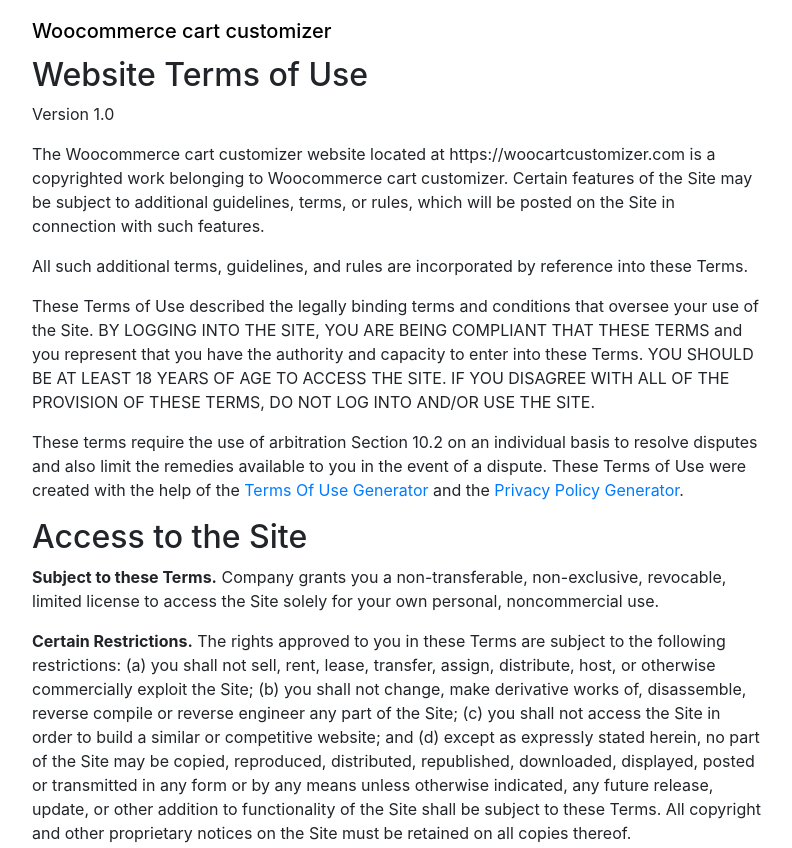
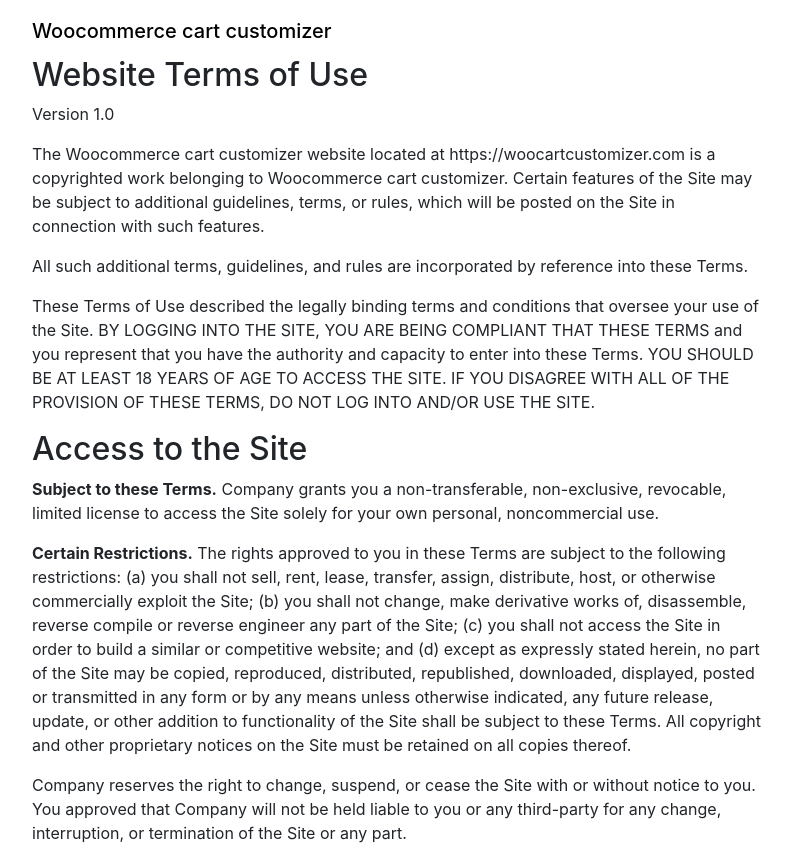
Before and after one commit to omerbsh/client-woo-cart-customizer-html, a website: page terms.html in a window 1280 px wide. Shown: the top 848 px of the page, without its empty margins (243-1035 px from the left). Drawn offline with nearby package versions, Linux system fonts and the light colour scheme.

Commit message:
changes in terms page

```diff
--- a/terms.html
+++ b/terms.html
@@ -35,8 +35,6 @@
                 <p>All such additional terms, guidelines, and rules are incorporated by reference into these Terms.</p>
 
                 <p>These Terms of Use described the legally binding terms and conditions that oversee your use of the Site. BY LOGGING INTO THE SITE, YOU ARE BEING COMPLIANT THAT THESE TERMS and you represent that you have the authority and capacity to enter into these Terms. YOU SHOULD BE AT LEAST 18 YEARS OF AGE TO ACCESS THE SITE. IF YOU DISAGREE WITH ALL OF THE PROVISION OF THESE TERMS, DO NOT LOG INTO AND/OR USE THE SITE.<p>
-
-                <p>These terms require the use of arbitration Section 10.2 on an individual basis to resolve disputes and also limit the remedies available to you in the event of a dispute. These Terms of Use were created with the help of the <a href="https://www.termsofusegenerator.net">Terms Of Use Generator</a> and the <a href="https://www.generateprivacypolicy.com">Privacy Policy Generator</a>.</p>
 
 
                 <h2>Access to the Site</h2>
```
